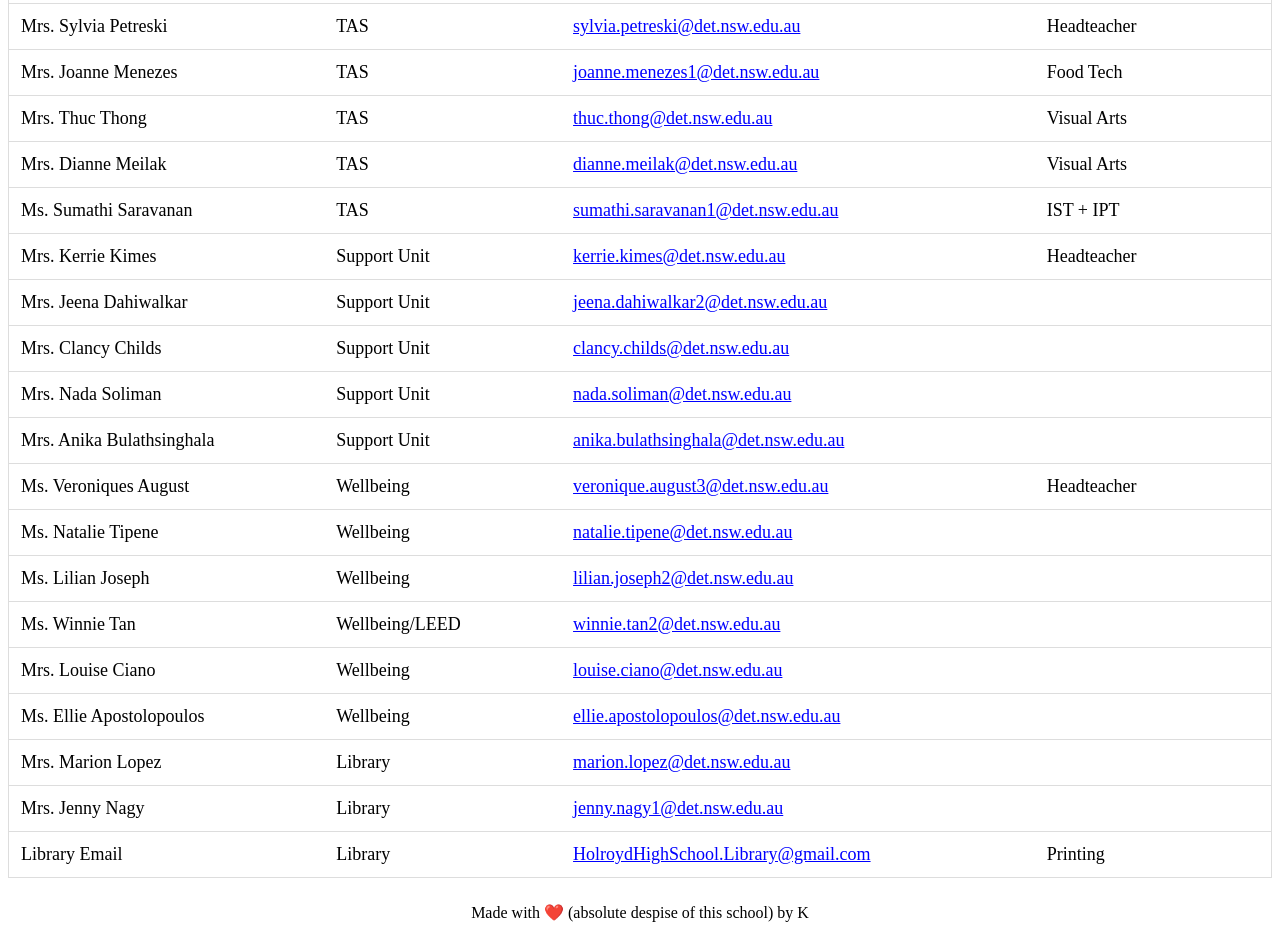
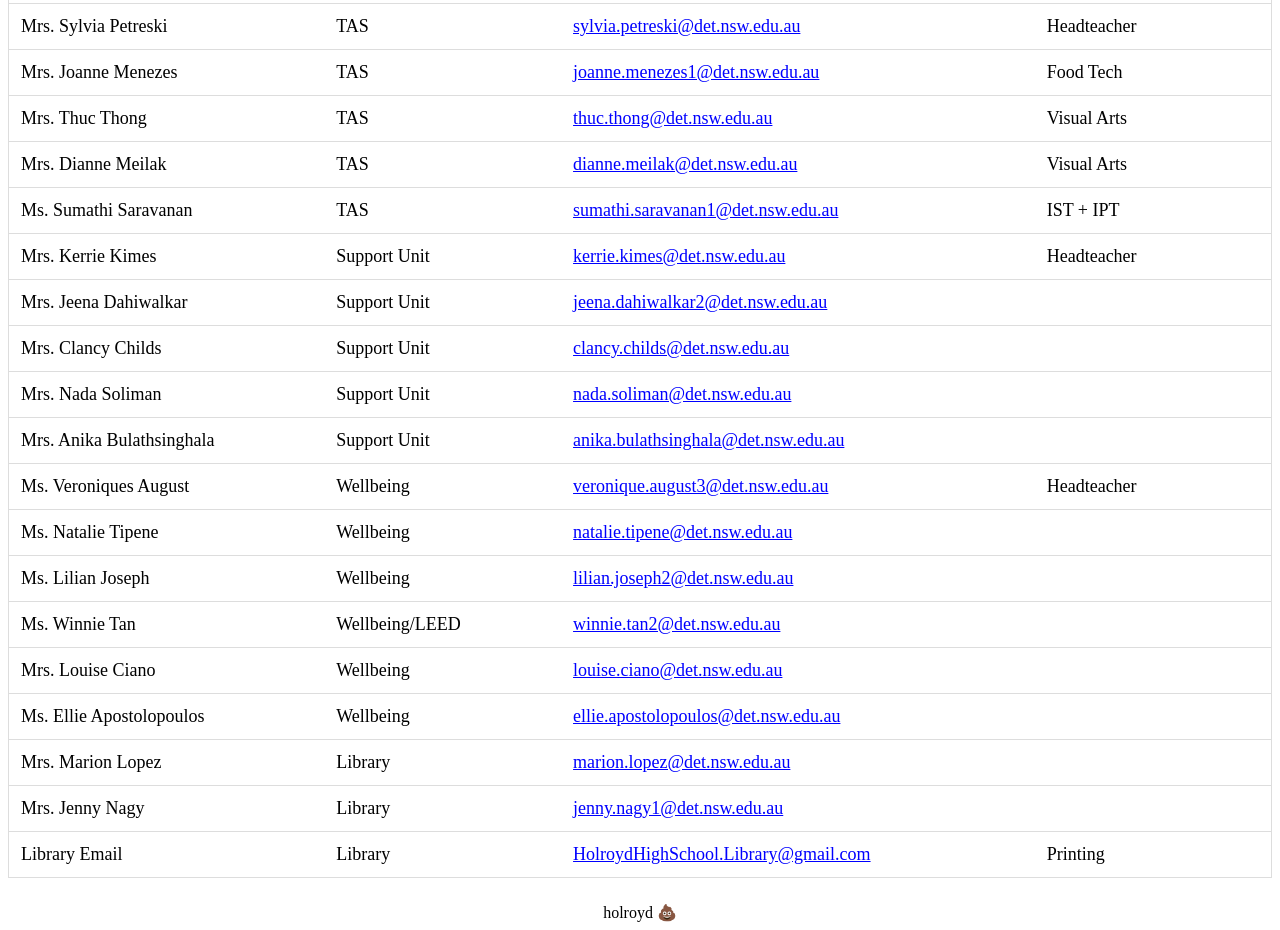
Before and after one commit to holroydhs/email, a plain HTML site: page index.html in a window 1280 px wide. Shown: the part 1914-2844 px from the top of the page. Drawn offline with Linux system fonts and the light colour scheme.

Commit message:
Update index.html

```diff
--- a/index.html
+++ b/index.html
@@ -364,7 +364,7 @@
 </body>
 
 <footer>
-    Made with ❤️ (absolute despise of this school) by K
+    holroyd 💩
 </footer>
 
 </html>
```
